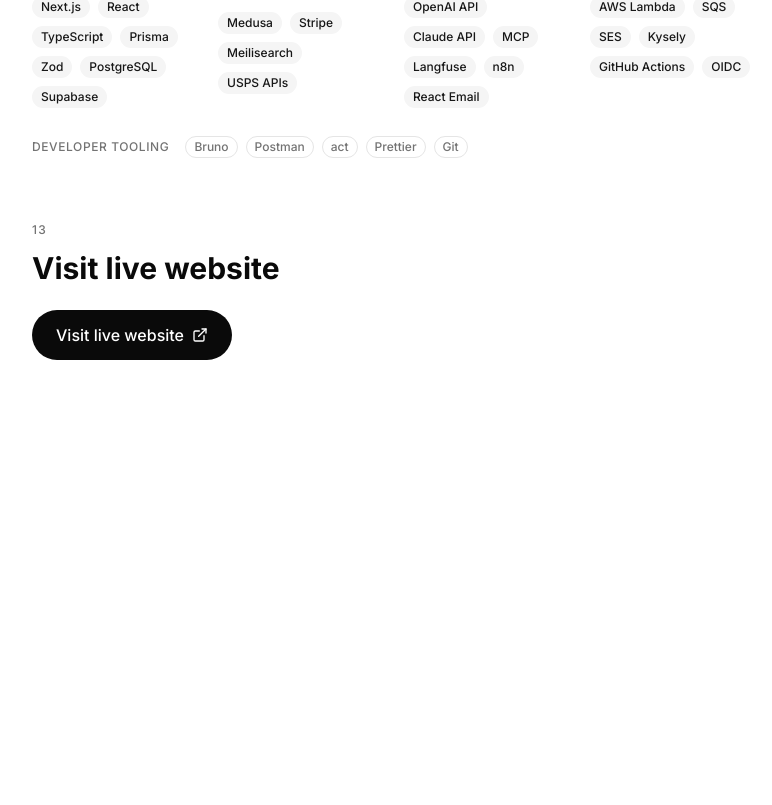
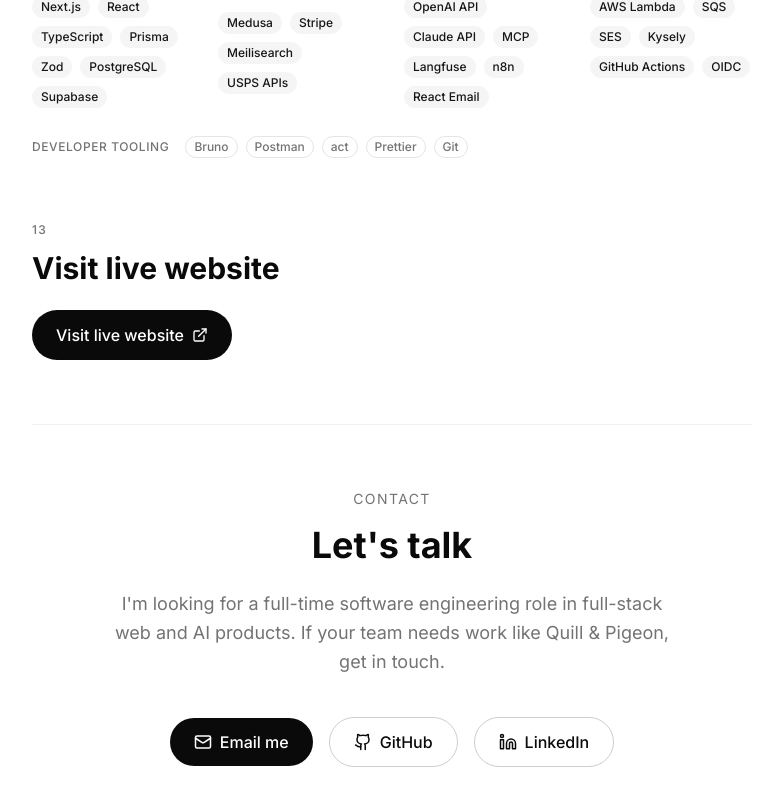
Before and after one commit to lawry98/portfolio_lc, a Next.js app: page /work/quill-and-pigeon in a window 1280 px wide. Shown: the part 6792-7597 px from the top of the page, without its empty margins (248-1020 px from the left). Before the commit the page ends 7232 px from the top, so only its background shows below. Built offline with nearby package versions, Linux system fonts and the light colour scheme; no server answers.

Commit message:
End the Quill & Pigeon case study with a way to get in touch

```diff
--- a/src/app/work/quill-and-pigeon/page.tsx
+++ b/src/app/work/quill-and-pigeon/page.tsx
@@ -1,7 +1,7 @@
 import type { Metadata } from "next";
 import Image from "next/image";
 import Link from "next/link";
-import { ArrowLeft, ExternalLink } from "lucide-react";
+import { ArrowLeft, ExternalLink, Github, Linkedin, Mail } from "lucide-react";
 import { Badge } from "@/components/ui/badge";
 import { MetricGrid } from "@/components/ui/metric-grid";
 import { TechGroups } from "@/components/ui/tech-groups";
@@ -9,6 +9,7 @@ import { FlowDiagram } from "@/components/ui/flow-diagram";
 import { FadeIn } from "@/components/animations/fade-in";
 import { AnimatedThemeToggler } from "@/components/ui/animated-theme-toggler";
 import { featuredExperience } from "@/data/experience";
+import { site } from "@/data/site";
 import type { TechGroup } from "@/data/experience";
 
 export const metadata: Metadata = {
@@ -518,6 +519,55 @@ export default function QuillAndPigeonCaseStudy() {
               </a>
             </Section>
           )}
+
+          {/* Closing contact, laid out like the homepage Contact section */}
+          <section
+            id="contact"
+            className="scroll-mt-24 border-t border-border/50 pt-16 text-center"
+          >
+            <FadeIn>
+              <p className="text-sm text-muted-foreground uppercase tracking-widest mb-4">
+                Contact
+              </p>
+              <h2 className="text-3xl sm:text-4xl font-bold mb-6">
+                Let&apos;s talk
+              </h2>
+              <p className="text-lg text-muted-foreground max-w-xl mx-auto mb-10 leading-relaxed">
+                I&apos;m looking for a full-time software engineering role in
+                full-stack web and AI products. If your team needs work like
+                Quill &amp; Pigeon, get in touch.
+              </p>
+              <div className="flex flex-col sm:flex-row items-center justify-center gap-4">
+                <a
+                  href={`mailto:${site.email}`}
+                  className="inline-flex items-center gap-2 px-6 py-3 bg-foreground text-background rounded-full font-medium hover:opacity-90 transition-opacity focus-visible:outline-none focus-visible:ring-2 focus-visible:ring-ring focus-visible:ring-offset-2 focus-visible:ring-offset-background"
+                >
+                  <Mail size={18} aria-hidden="true" />
+                  Email me
+                </a>
+                <a
+                  href={site.profiles.github}
+                  target="_blank"
+                  rel="noopener noreferrer"
+                  className="inline-flex items-center gap-2 px-6 py-3 border border-foreground/20 rounded-full font-medium hover:bg-foreground/5 transition-colors focus-visible:outline-none focus-visible:ring-2 focus-visible:ring-ring focus-visible:ring-offset-2 focus-visible:ring-offset-background"
+                >
+                  <Github size={18} aria-hidden="true" />
+                  GitHub
+                  <span className="sr-only"> (opens in a new tab)</span>
+                </a>
+                <a
+                  href={site.profiles.linkedin}
+                  target="_blank"
+                  rel="noopener noreferrer"
+                  className="inline-flex items-center gap-2 px-6 py-3 border border-foreground/20 rounded-full font-medium hover:bg-foreground/5 transition-colors focus-visible:outline-none focus-visible:ring-2 focus-visible:ring-ring focus-visible:ring-offset-2 focus-visible:ring-offset-background"
+                >
+                  <Linkedin size={18} aria-hidden="true" />
+                  LinkedIn
+                  <span className="sr-only"> (opens in a new tab)</span>
+                </a>
+              </div>
+            </FadeIn>
+          </section>
         </div>
       </main>
     </>
--- a/src/components/sections/contact.tsx
+++ b/src/components/sections/contact.tsx
@@ -46,11 +46,11 @@ export function Contact() {
         <FadeIn delay={0.3}>
           <div className="flex flex-col sm:flex-row items-center justify-center gap-4">
             <a
-              href="mailto:lawry982@gmail.com"
+              href={`mailto:${site.email}`}
               className="inline-flex items-center gap-2 px-6 py-3 bg-foreground text-background rounded-full font-medium hover:opacity-90 transition-opacity focus-visible:outline-none focus-visible:ring-2 focus-visible:ring-ring focus-visible:ring-offset-2 focus-visible:ring-offset-background"
             >
               <Mail size={18} aria-hidden="true" />
-              lawry982@gmail.com
+              {site.email}
             </a>
             <a
               href={site.profiles.github}
--- a/src/data/site.ts
+++ b/src/data/site.ts
@@ -1,5 +1,5 @@
 // Who the site is about. Metadata, preview cards, structured data and the
-// Contact links all read from here.
+// contact links (homepage and case study) all read from here.
 export const site = {
   name: "Lawrence Crasto",
   jobTitle: "Full-Stack Software Engineer",
@@ -7,6 +7,7 @@ export const site = {
   description:
     "Full-stack software engineer with an M.S. in CS from Northeastern, building production web apps and AI-powered products end to end.",
   alumniOf: "Northeastern University",
+  email: "lawry982@gmail.com",
   profiles: {
     github: "https://github.com/lawry98",
     linkedin: "https://www.linkedin.com/in/lawrence-james-crasto/",
```
